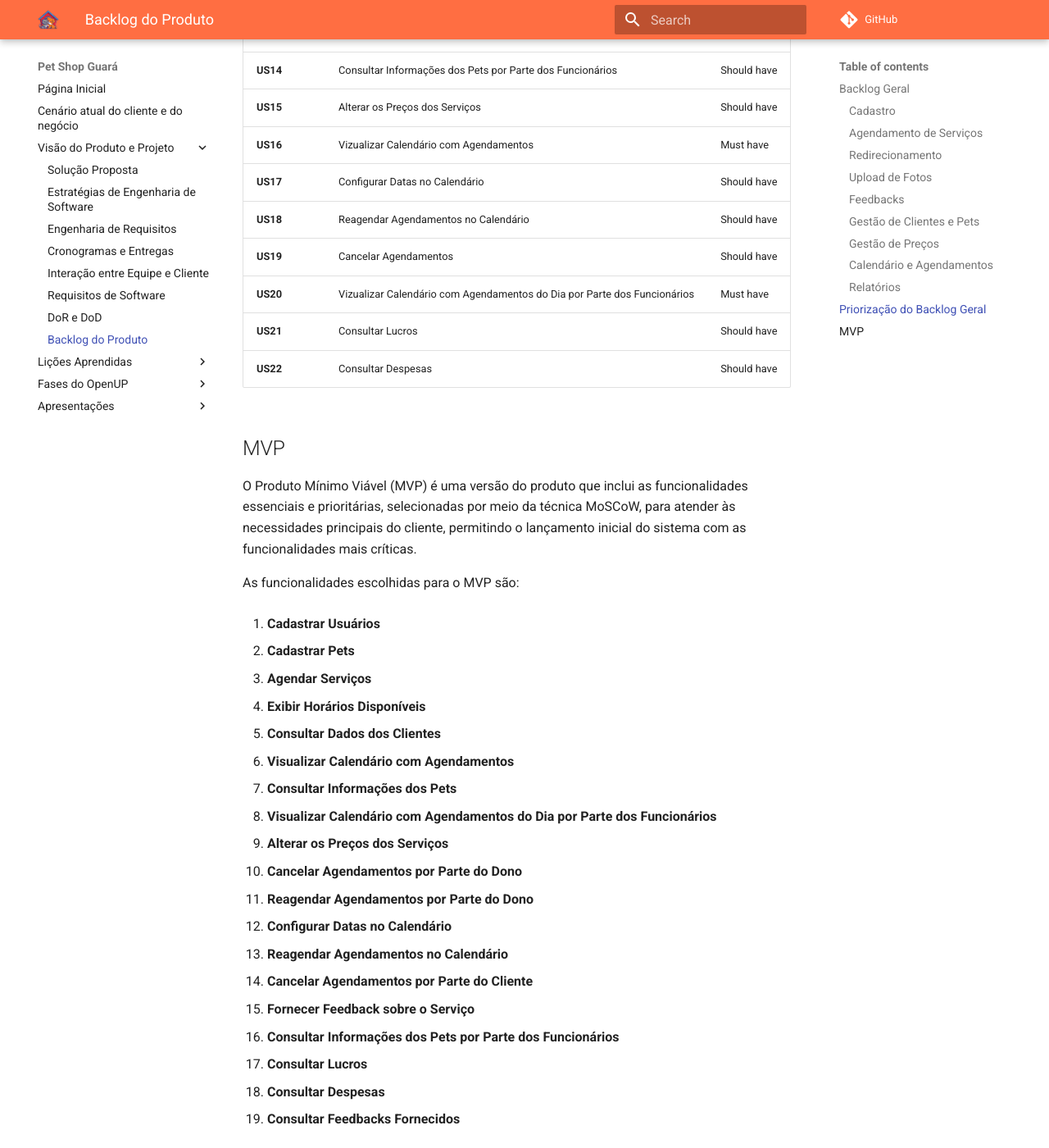
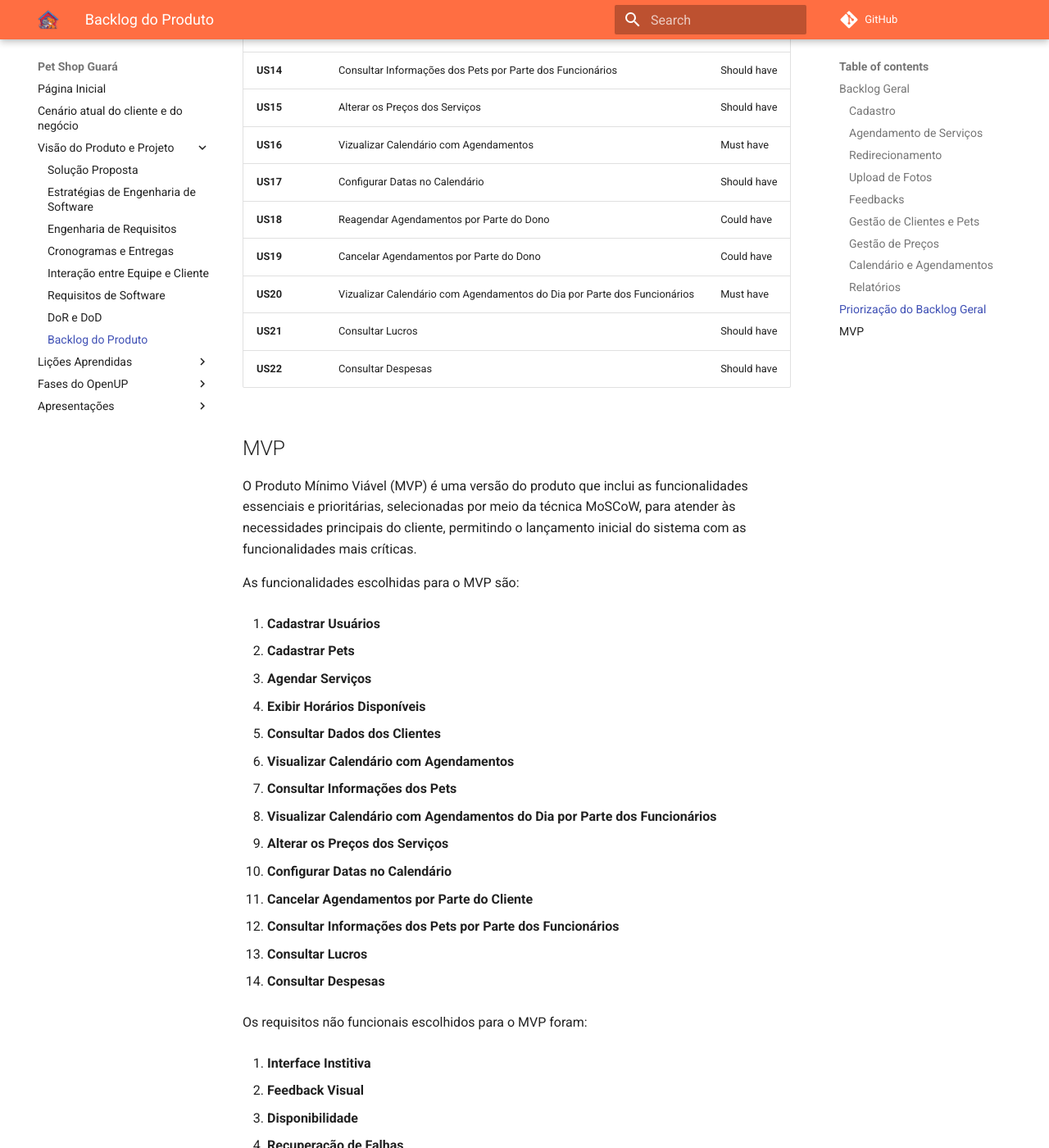
Before and after one commit to mdsreq-fga-unb/2024.2-T03-PetShopGuara, an MkDocs documentation site: the page built from docs/VisãoProduto/Backlog.md, in a window 1280 px wide and 1400 px high, scrolled down 3632 px. Shown: the whole window at 82% size. Built offline with MkDocs 1.6.1 and Material for MkDocs 9.7.7, drawn with Linux system fonts in a browser that asks for light colours; comment, search, counter and statistics services are not loaded; some of the changed text lies outside the part shown.

Commit message:
docs: mudando o mvp

```diff
--- a/docs/VisãoProduto/Backlog.md
+++ b/docs/VisãoProduto/Backlog.md
@@ -77,20 +77,20 @@
 | **US03** |Agendar Serviço  | Must have      |
 | **US04** |Exibir Horários Disponíveis  | Must have      |
 | **US05** |Cancelar agendamentos  | Should have    |
-| **US06** |Reagendar agendamentos  | Should have    |
+| **US06** |Reagendar agendamentos  | Could have    |
 | **US07** |Consultar Histórico de Serviços  | Could have      |
 | **US08** |Redirecionar para as Redes Sociais  | Could have      |
 | **US09** |Fazer Upload de Fotos  | Could have      |
-| **US10** |Fornecer Feedback sobre o Serviço  | Should have    |
-| **US11** |Consultar os Feedbacks Forncecidos  | Should have     |
+| **US10** |Fornecer Feedback sobre o Serviço  | Could have    |
+| **US11** |Consultar os Feedbacks Forncecidos  | Could have     |
 | **US12** |Consultar Dados dos Clientes  | Must have    |
 | **US13** |Consultar Informações dos Pets  | Must have    |
 | **US14** |Consultar Informações dos Pets por Parte dos Funcionários  | Should have     |
 | **US15** |Alterar os Preços dos Serviços  | Should have    |
 | **US16** |Vizualizar Calendário com Agendamentos  | Must have     |
 | **US17** |Configurar Datas no Calendário  | Should have     |
-| **US18** |Reagendar Agendamentos no Calendário  | Should have     |
-| **US19** |Cancelar Agendamentos  | Should have     |
+| **US18** |Reagendar Agendamentos por Parte do Dono | Could have     |
+| **US19** |Cancelar Agendamentos por Parte do Dono | Could have     |
 | **US20** |Vizualizar Calendário com Agendamentos do Dia por Parte dos Funcionários  | Must have     |
 | **US21** |Consultar Lucros  | Should have     |
 | **US22** |Consultar Despesas  | Should have     |
@@ -118,45 +118,35 @@
 
 9. **Alterar os Preços dos Serviços**
 
-10. **Cancelar Agendamentos por Parte do Dono**
+10. **Configurar Datas no Calendário**
 
-11. **Reagendar Agendamentos por Parte do Dono**
+11. **Cancelar Agendamentos por Parte do Cliente**
 
-12. **Configurar Datas no Calendário**
+12. **Consultar Informações dos Pets por Parte dos Funcionários**
 
-13. **Reagendar Agendamentos no Calendário**
+13. **Consultar Lucros**
 
-14. **Cancelar Agendamentos por Parte do Cliente**
-
-15. **Fornecer Feedback sobre o Serviço**
-
-16. **Consultar Informações dos Pets por Parte dos Funcionários**
-
-17. **Consultar Lucros**
-
-18. **Consultar Despesas**
-
-19. **Consultar Feedbacks Fornecidos**
+14. **Consultar Despesas**
 
 Os requisitos não funcionais escolhidos para o MVP foram:
 
-20. **Interface Institiva**
+15. **Interface Institiva**
 
-21. **Feedback Visual**
+16. **Feedback Visual**
 
-22. **Disponibilidade**
+17. **Disponibilidade**
 
-23. **Recuperação de Falhas**
+18. **Recuperação de Falhas**
 
-24. **Processamento**
+19. **Processamento**
 
-25. **Eficiência**
+20. **Eficiência**
 
-26. **Compatibilidade**
+21. **Compatibilidade**
 
-27. **Linguagem de Programação**
+22. **Linguagem de Programação**
 
-28. **Banco de Dados**
+23. **Banco de Dados**
 
 <center>
 ![mvp](../assets/imgs/mvp.png)
```
Also changed, not shown: docs/assets/imgs/mvp.png.
